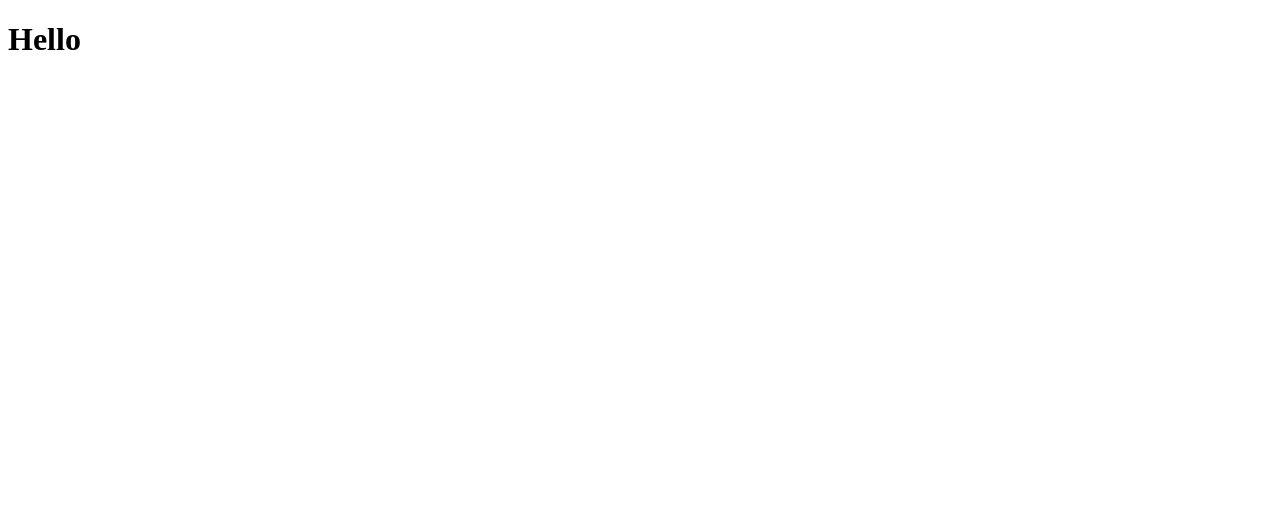
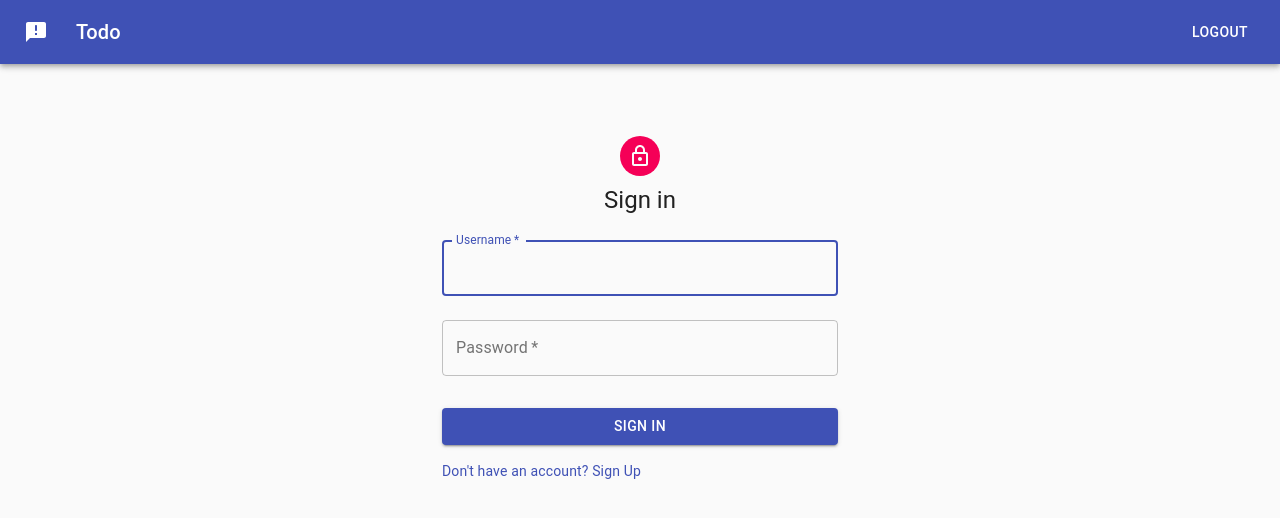
Before and after one commit to Moha-Sameh/techniceg-client, a React (Create React App) app: page / in a window 1280 px wide. Shown: the top 518 px of the page. Built offline with nearby package versions, Linux system fonts and the light colour scheme.

Commit message:
Add authintication, useHistory, task page and nav

```diff
--- a/src/App.tsx
+++ b/src/App.tsx
@@ -1,13 +1,19 @@
 import React from "react";
+import { BrowserRouter as Router, Route, Switch } from "react-router-dom";
 import LoginPage from "./pages/LoginPage";
+import TodoPage from "./pages/TodoPage";
+import "./style/index.css";
+import Navbar from "./style/Navbar";
 
 const App: React.FC = () => {
   return (
-    <div className="App">
-      <header className="App-header">
-        <LoginPage />
-      </header>
-    </div>
+    <Router>
+      <Navbar />
+      <Switch>
+        <Route path="/" component={LoginPage} exact />
+        <Route path="/task" component={TodoPage} />
+      </Switch>
+    </Router>
   );
 };
 
--- a/src/components/LoginComponent.tsx
+++ b/src/components/LoginComponent.tsx
@@ -1,7 +1,116 @@
 import React from "react";
+import Avatar from "@material-ui/core/Avatar";
+import Button from "@material-ui/core/Button";
+import Container from "@material-ui/core/Container";
+import CssBaseline from "@material-ui/core/CssBaseline";
+import Grid from "@material-ui/core/Grid";
+import Link from "@material-ui/core/Link";
+import { makeStyles } from "@material-ui/core/styles";
+import TextField from "@material-ui/core/TextField";
+import Typography from "@material-ui/core/Typography";
+import LockOutlinedIcon from "@material-ui/icons/LockOutlined";
+import authStore from "../store/authStore";
+import { observer } from "mobx-react";
+import { useHistory } from "react-router-dom";
 
-const LoginComponent: React.FC = () => {
-  return <div>Hello</div>;
+const useStyles = makeStyles((theme) => ({
+  paper: {
+    marginTop: theme.spacing(8),
+    display: "flex",
+    flexDirection: "column",
+    alignItems: "center",
+  },
+  avatar: {
+    margin: theme.spacing(1),
+    backgroundColor: theme.palette.secondary.main,
+  },
+  form: {
+    width: "100%", // Fix IE 11 issue.
+    marginTop: theme.spacing(1),
+  },
+  submit: {
+    margin: theme.spacing(3, 0, 2),
+  },
+}));
+
+const SignIn: React.FC = () => {
+  const classes = useStyles();
+
+  const [user, setUser] = React.useState({
+    username: "",
+    password: "",
+  });
+
+  const history = useHistory();
+
+  const handleChange = (e: { target: { name: any; value: any } }) => {
+    setUser({ ...user, [e.target.name]: e.target.value });
+  };
+
+  const handleSubmit = async (e: any) => {
+    e.target.reset();
+    e.preventDefault();
+    await authStore.signin(user);
+    if (!authStore.loading) {
+      history.push("/task");
+    } else {
+      alert("Login Failed");
+    }
+  };
+
+  return (
+    <Container component="main" maxWidth="xs">
+      <CssBaseline />
+      <div className={classes.paper}>
+        <Avatar className={classes.avatar}>
+          <LockOutlinedIcon />
+        </Avatar>
+        <Typography component="h1" variant="h5">
+          Sign in
+        </Typography>
+        <form className={classes.form} noValidate onSubmit={handleSubmit}>
+          <TextField
+            variant="outlined"
+            margin="normal"
+            required
+            fullWidth
+            label="Username"
+            name="username"
+            autoComplete="username"
+            autoFocus
+            onChange={handleChange}
+          />
+          <TextField
+            variant="outlined"
+            margin="normal"
+            required
+            fullWidth
+            name="password"
+            label="Password"
+            type="password"
+            autoComplete="current-password"
+            onChange={handleChange}
+          />
+          <Button
+            type="submit"
+            fullWidth
+            variant="contained"
+            color="primary"
+            className={classes.submit}
+          >
+            Sign In
+          </Button>
+          <Grid container>
+            <Grid item>
+              <Link href="#" variant="body2">
+                {"Don't have an account? Sign Up"}
+              </Link>
+            </Grid>
+          </Grid>
+        </form>
+      </div>
+    </Container>
+  );
 };
 
-export default LoginComponent;
+export default observer(SignIn);
--- /dev/null
+++ b/src/components/TodoListComponent.tsx
@@ -0,0 +1,89 @@
+import Accordion from "@material-ui/core/Accordion";
+import AccordionActions from "@material-ui/core/AccordionActions";
+import AccordionDetails from "@material-ui/core/AccordionDetails";
+import AccordionSummary from "@material-ui/core/AccordionSummary";
+import Button from "@material-ui/core/Button";
+import Divider from "@material-ui/core/Divider";
+import { createStyles, makeStyles, Theme } from "@material-ui/core/styles";
+import Typography from "@material-ui/core/Typography";
+import ExpandMoreIcon from "@material-ui/icons/ExpandMore";
+import React from "react";
+
+const useStyles = makeStyles((theme: Theme) =>
+  createStyles({
+    root: {
+      width: "100%",
+    },
+    heading: {
+      fontSize: theme.typography.pxToRem(15),
+    },
+    secondaryHeading: {
+      fontSize: theme.typography.pxToRem(15),
+      color: theme.palette.text.secondary,
+    },
+    icon: {
+      verticalAlign: "bottom",
+      height: 20,
+      width: 20,
+    },
+    details: {
+      alignItems: "center",
+    },
+    column: {
+      flexBasis: "33.33%",
+    },
+    helper: {
+      borderLeft: `2px solid ${theme.palette.divider}`,
+      padding: theme.spacing(1, 2),
+    },
+    link: {
+      color: theme.palette.primary.main,
+      textDecoration: "none",
+      "&:hover": {
+        textDecoration: "underline",
+      },
+    },
+  })
+);
+
+const TodoList: React.FC = () => {
+  const classes = useStyles();
+
+  return (
+    <div className={classes.root}>
+      <Accordion defaultExpanded>
+        <AccordionSummary
+          expandIcon={<ExpandMoreIcon />}
+          aria-controls="panel1c-content"
+          id="panel1c-header"
+        >
+          <div className={classes.column}>
+            <Typography className={classes.heading}>
+              Fill in todo title
+            </Typography>
+          </div>
+          <div className={classes.column}>
+            <Typography className={classes.secondaryHeading}>Status</Typography>
+          </div>
+        </AccordionSummary>
+        <AccordionDetails className={classes.details}>
+          <div className={classes.column}>
+            <Typography variant="caption">
+              Fill in description
+              <br />
+            </Typography>
+          </div>
+        </AccordionDetails>
+        <Divider />
+        <AccordionActions>
+          <Button size="small">Cancel</Button>
+          <Button size="small" color="primary">
+            Save
+          </Button>
+        </AccordionActions>
+      </Accordion>
+    </div>
+  );
+};
+
+export default TodoList;
--- a/src/pages/LoginPage.tsx
+++ b/src/pages/LoginPage.tsx
@@ -1,11 +1,9 @@
+import { observer } from "mobx-react";
 import React from "react";
+import SignIn from "../components/LoginComponent";
 
 const LoginPage: React.FC = () => {
-  return (
-    <div>
-      <h1>Hello</h1>
-    </div>
-  );
+  return <SignIn />;
 };
 
-export default LoginPage;
+export default observer(LoginPage);
--- /dev/null
+++ b/src/pages/TodoPage.tsx
@@ -0,0 +1,8 @@
+import React from "react";
+import TodoList from "../components/TodoListComponent";
+
+const TodoPage: React.FC = () => {
+  return <TodoList />;
+};
+
+export default TodoPage;
--- a/src/store/authStore.ts
+++ b/src/store/authStore.ts
@@ -5,13 +5,14 @@ import decode from "jwt-decode";
 class AuthStore {
   user = null;
   loading = true;
+
   constructor() {
     makeAutoObservable(this);
   }
   setUser = (token: string) => {
     localStorage.setItem("myToken", token);
+    instance.defaults.headers.common.Authorization = `Bearer ${token}`;
     this.user = decode(token);
-    instance.defaults.headers.common.Authorization = `Bearer ${token}`;
   };
 
   signup = async (userData: { [x: string]: string | Blob }) => {
@@ -31,14 +32,14 @@ class AuthStore {
       this.setUser(response.data.token);
       this.loading = false;
     } catch (error) {
-      throw new Error(" Invalid request");
+      console.log(error);
     }
   };
 
   signout = () => {
     this.user = null;
+    this.loading = true;
     localStorage.removeItem("myToken");
-    localStorage.removeItem("count");
     delete instance.defaults.headers.common.Authorization;
   };
   checkForToken = () => {
--- a/src/store/instance.ts
+++ b/src/store/instance.ts
@@ -1,6 +1,6 @@
 import axios from "axios";
 const instance = axios.create({
-  baseURL: "localhost:8000",
+  baseURL: "http://localhost:8080",
 });
 
 export default instance;
--- /dev/null
+++ b/src/style/Navbar.tsx
@@ -0,0 +1,53 @@
+import { Button } from "@material-ui/core";
+import AppBar from "@material-ui/core/AppBar";
+import IconButton from "@material-ui/core/IconButton";
+import { makeStyles } from "@material-ui/core/styles";
+import Toolbar from "@material-ui/core/Toolbar";
+import Typography from "@material-ui/core/Typography";
+import AnnouncementRoundedIcon from "@material-ui/icons/AnnouncementRounded";
+import { useHistory } from "react-router-dom";
+import authStore from "../store/authStore";
+
+const useStyles = makeStyles((theme) => ({
+  root: {
+    flexGrow: 1,
+  },
+  menuButton: {
+    marginRight: theme.spacing(2),
+  },
+  title: {
+    flexGrow: 1,
+  },
+}));
+
+export default function Navbar() {
+  const classes = useStyles();
+  const history = useHistory();
+  const handleLogout = () => {
+    authStore.signout();
+    if (authStore.loading) history.push("/");
+  };
+
+  return (
+    <div className={classes.root}>
+      <AppBar position="static">
+        <Toolbar>
+          <IconButton
+            edge="start"
+            className={classes.menuButton}
+            color="inherit"
+            aria-label="menu"
+          >
+            <AnnouncementRoundedIcon />
+          </IconButton>
+          <Typography variant="h6" className={classes.title}>
+            Todo
+          </Typography>
+          <Button color="inherit" onClick={handleLogout}>
+            Logout
+          </Button>
+        </Toolbar>
+      </AppBar>
+    </div>
+  );
+}
--- /dev/null
+++ b/src/style/index.css
@@ -0,0 +1,4 @@
+body {
+  margin: 0;
+  padding: 0;
+}
```
Also changed, not shown: package.json (+6 -1 lines), 2 other files (tests, documents, lock files or other folders).
